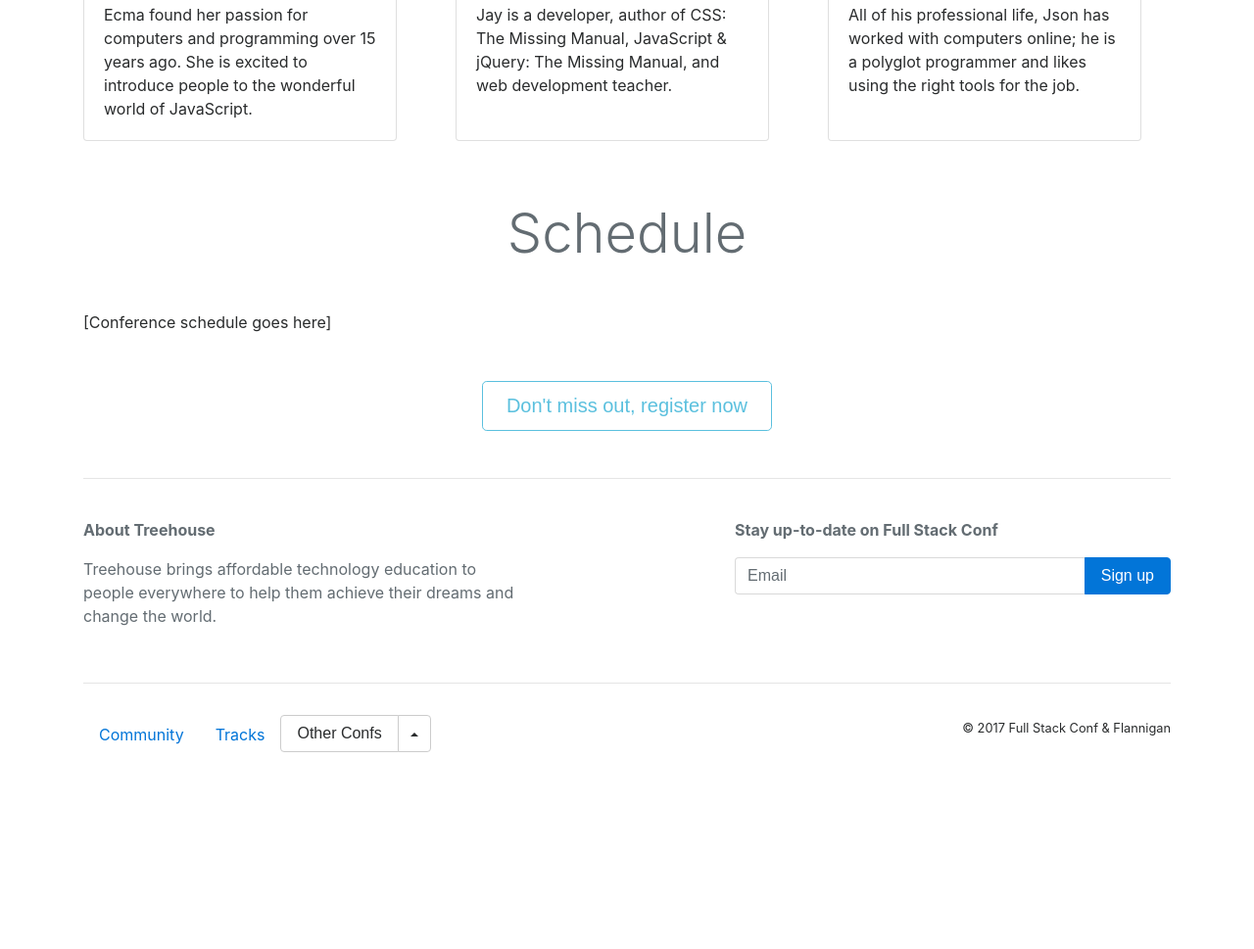
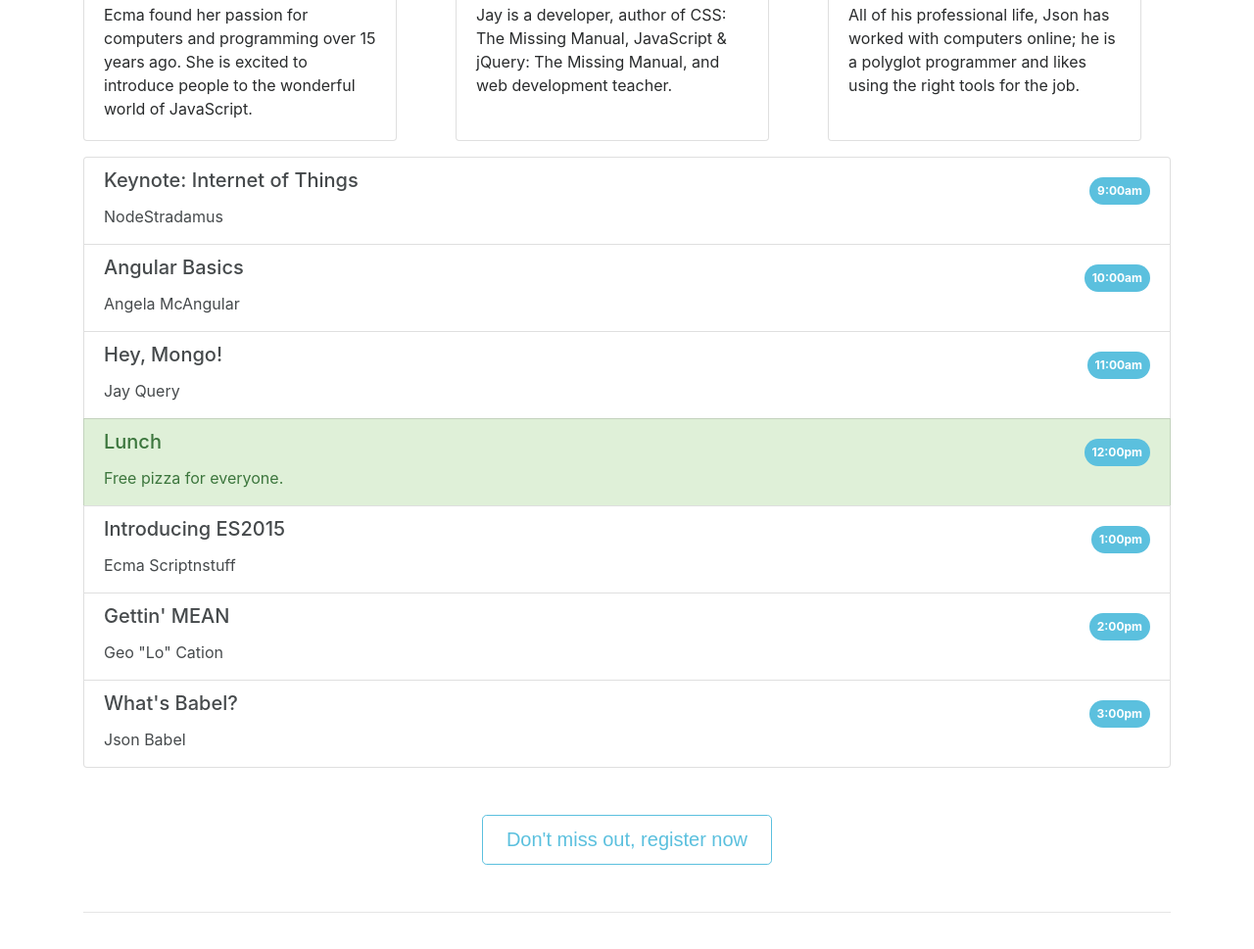
Before and after one commit to DLFlann/full-stack-conf, a plain HTML site: page index.html in a window 1280 px wide. Shown: the part 1642-2611 px from the top of the page at 98% size. Before the commit the page ends 2428 px from the top, so only its background shows below. Drawn offline with nearby package versions, Linux system fonts and the light colour scheme; a script that the page names is missing.

Commit message:
Add conference schedule

```diff
--- a/index.html
+++ b/index.html
@@ -66,14 +66,14 @@
         </div>
           <div class="col-md-4">
             <h3 class="mb-4">What You'll Learn</h3>
-            <ul>
-              <li><strong>MongoDB</strong>: NoSQL database</li>
-              <li><strong>Angular</strong>: JavaScript framework</li>
-              <li><strong>Express</strong>: Framework for Node</li>
-              <li><strong>Node.js</strong>: JavaScript environment</li>
-              <li><strong>ES2015</strong>: Latest version of JavaScript</li>
-              <li><strong>Babel</strong>: JavaScript compiler</li>
-            </ul>
+            <div class="list-group">
+                <a href="#" class="list-group-item"><strong>MongoDB</strong>: NoSQL database</a>
+                <a href="#" class="list-group-item"><strong>Angular</strong>: JavaScript framework </a>
+                <a href="#" class="list-group-item"><strong>Express</strong>: Framework for Node</a>
+                <a href="#" class="list-group-item"><strong>Node.js</strong>: JavaScript environment</a>
+                <a href="#" class="list-group-item"><strong>ES2015</strong>: Latest version of JavaScript</a>
+                <a href="#" class="list-group-item"><strong>Babel</strong>: JavaScript compiler</a>
+              </div>
           </div>
       </div>  <!-- /about -->
 
@@ -142,8 +142,57 @@
       </div><!-- /speakers -->
 
       <!-- schedule -->
-      <h1 class="display-4 text-center my-5 text-muted">Schedule</h1>
-      [Conference schedule goes here]
+      <ul class="list-group" id="schedule">
+        <li class="list-group-item list-group-item-action flex-column align-items-start">
+          <div class="d-flex w-100 justify-content-between">
+            <h5 class="mb-1">Keynote: Internet of Things</h5>
+            <span class="badge badge-default badge-pill bg-info px-2 py-2 mt-2">9:00am</span>
+          </div>
+          <p class="mb-1">NodeStradamus</p>
+        </li>
+        <li class="list-group-item list-group-item-action flex-column align-items-start">
+          <div class="d-flex w-100 justify-content-between">
+            <h5 class="mb-1">Angular Basics</h5>
+            <span class="badge badge-default badge-pill bg-info px-2 py-2 mt-2">10:00am</span>
+          </div>
+          <p class="mb-1">Angela McAngular</p>
+        </li>
+        <li class="list-group-item list-group-item-action flex-column align-items-start">
+          <div class="d-flex w-100 justify-content-between">
+            <h5 class="mb-1">Hey, Mongo!</h5>
+            <span class="badge badge-default badge-pill bg-info px-2 py-2 mt-2">11:00am</span>
+          </div>
+          <p class="mb-1">Jay Query</p>
+        </li>
+        <li class="list-group-item list-group-item-action list-group-item-success flex-column align-items-start">
+          <div class="d-flex w-100 justify-content-between">
+            <h5 class="mb-1">Lunch</h5>
+            <span class="badge badge-default badge-pill bg-info px-2 py-2 mt-2">12:00pm</span>
+          </div>
+          <p class="mb-1">Free pizza for everyone.</p>
+        </li>
+          <li class="list-group-item list-group-item-action flex-column align-items-start">
+          <div class="d-flex w-100 justify-content-between">
+            <h5 class="mb-1">Introducing ES2015</h5>
+            <span class="badge badge-default badge-pill bg-info px-2 py-2 mt-2">1:00pm</span>
+          </div>
+          <p class="mb-1">Ecma Scriptnstuff</p>
+        </li>
+        <li class="list-group-item list-group-item-action flex-column align-items-start">
+          <div class="d-flex w-100 justify-content-between">
+            <h5 class="mb-1">Gettin' MEAN</h5>
+            <span class="badge badge-default badge-pill bg-info px-2 py-2 mt-2">2:00pm</span>
+          </div>
+          <p class="mb-1">Geo "Lo" Cation</p>
+        </li>
+        <li class="list-group-item list-group-item-action flex-column align-items-start">
+          <div class="d-flex w-100 justify-content-between">
+            <h5 class="mb-1">What's Babel? </h5>
+            <span class="badge badge-default badge-pill bg-info px-2 py-2 mt-2">3:00pm</span>
+          </div>
+          <p class="mb-1">Json Babel</p>
+        </li>
+      </ul><!-- /schedule -->
 
       <!-- callout button -->
       <button type="button" class="btn btn-outline-info btn-lg d-block mx-auto my-5">Don't miss out, register now</button>
```
